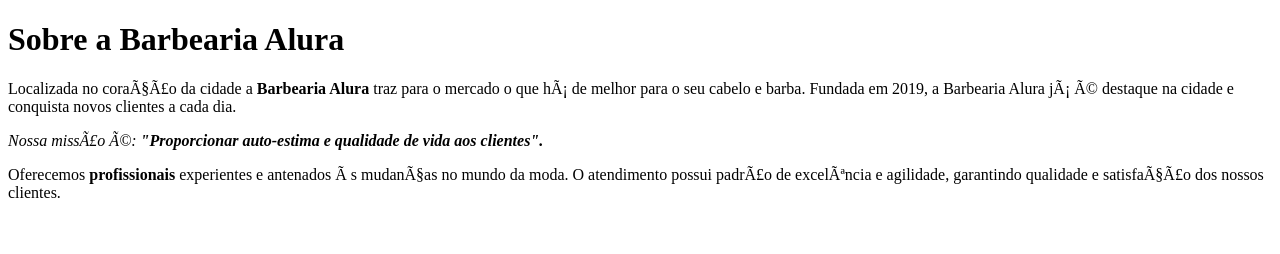
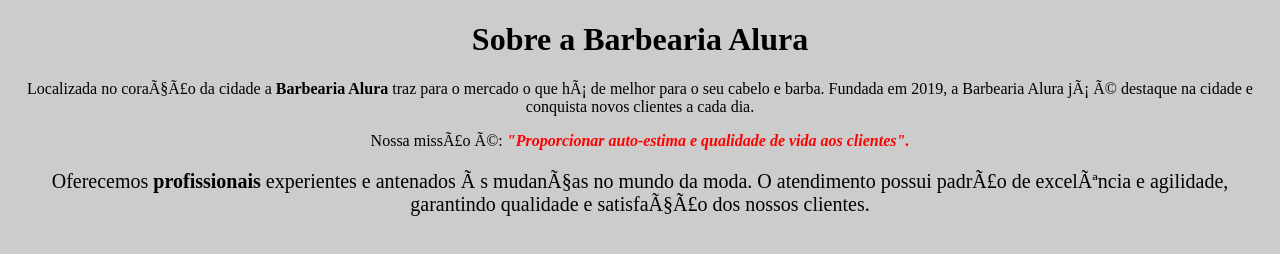
Before and after one commit to Gabriel-Dupla/Barbearia-Alura, a plain HTML site: page index.html in a window 1280 px wide. Drawn offline with Linux system fonts and the light colour scheme.

Commit message:
Adição de estilo e arquivo style

```diff
--- a/index.html
+++ b/index.html
@@ -3,16 +3,17 @@
    <head>
       <meta charset=”UTF-8”>
       <title>Barbearia Alura</title>
+      <link rel="stylesheet" href="style.css">
    </head>
 
    <body>
-      <h1>Sobre a Barbearia Alura</h1>
+      <h1 style="text-aLign:center">Sobre a Barbearia Alura</h1>
 
       <p>Localizada no coração da cidade a <strong>Barbearia Alura</strong> traz para o mercado o que há de melhor para o seu cabelo e barba.
          Fundada em 2019, a Barbearia Alura já é destaque na cidade e conquista novos clientes a cada dia.</p>
-      <p><em>Nossa missão é: <strong>"Proporcionar auto-estima e qualidade de vida aos clientes".</strong></em></p>
+      <p>Nossa missão é: <em><strong>"Proporcionar auto-estima e qualidade de vida aos clientes".</strong></em></p>
 
-      <p>Oferecemos <strong>profissionais</strong> experientes e antenados às mudanças no mundo da moda. O atendimento possui padrão de excelência e agilidade, garantindo qualidade e satisfação dos nossos clientes.</p>
+      <p style="font-size:20px">Oferecemos <strong>profissionais</strong> experientes e antenados às mudanças no mundo da moda. O atendimento possui padrão de excelência e agilidade, garantindo qualidade e satisfação dos nossos clientes.</p>
    </body>
 
   </html>
--- /dev/null
+++ b/style.css
@@ -0,0 +1,11 @@
+body {
+	background: #CCCCCC
+
+}
+p {
+    text-align:center;
+
+}
+em strong{
+	color: red;
+}
```
